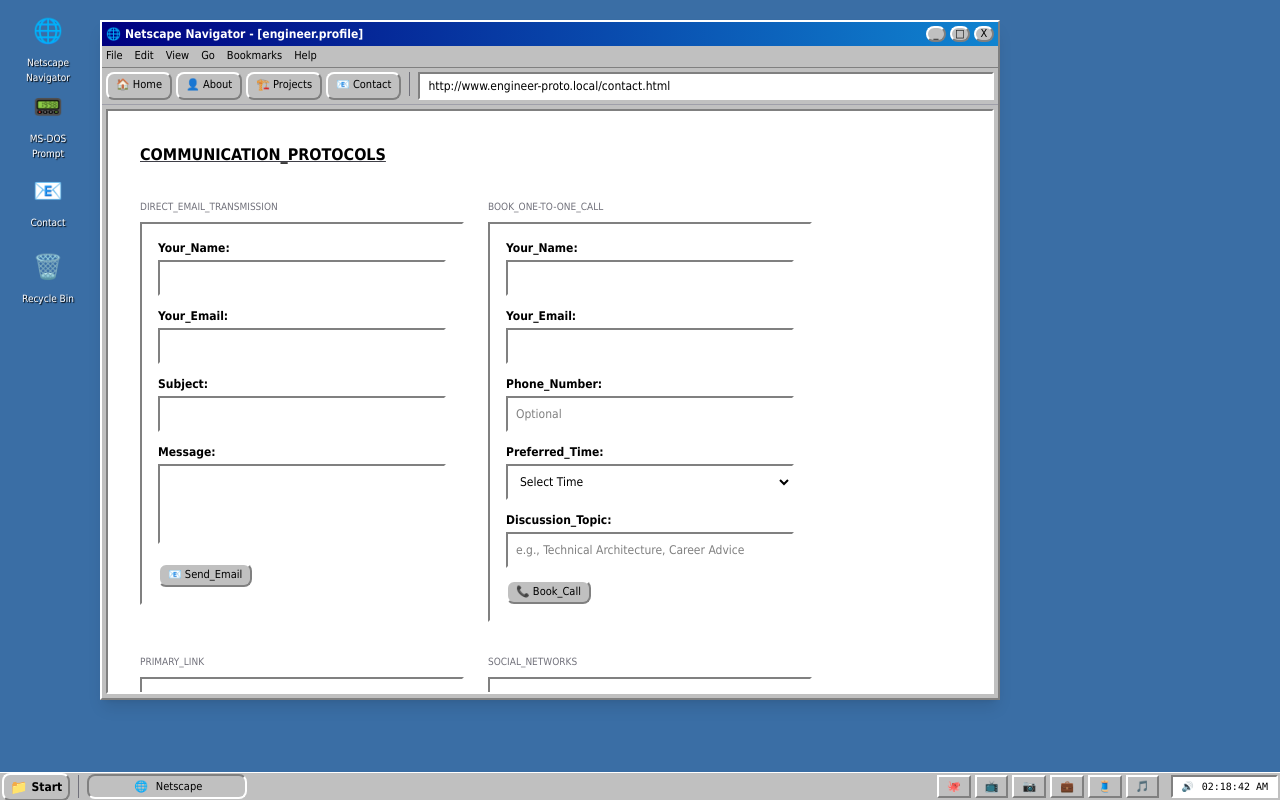
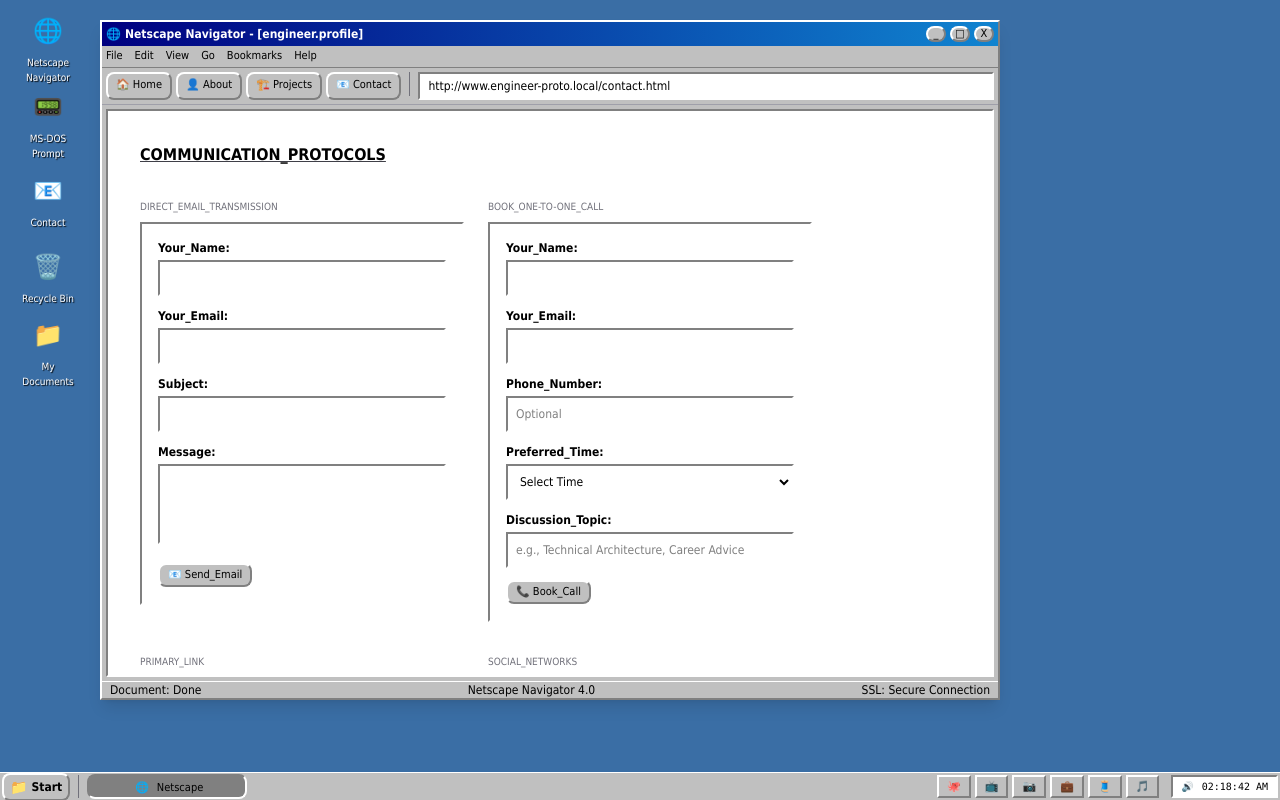
Before and after one commit to shahzaibZakori/Zakori_portfolio, a React (Vite) app: page / in a window 1280 px wide. Both pictures are taken after a click on the element "📧 Contact". Built offline with nearby package versions, Linux system fonts and the light colour scheme.

Commit message:
some addition

```diff
--- a/index.html
+++ b/index.html
@@ -58,6 +58,11 @@
     .win95-button:active, .win95-button.active {
       border-color: var(--win-grey) var(--win-white) var(--win-white) var(--win-grey);
       padding: 3px 7px 1px 9px;
+      background: var(--win-grey);
+    }
+
+    .win95-button:active span, .win95-button.active span {
+      transform: translate(1px, 1px);
     }
 
     .title-bar {
@@ -135,6 +140,7 @@
       transform: rotate(-90deg);
       white-space: nowrap;
       font-size: 14px;
+      margin-bottom: 40px;
     }
 
     .start-menu-items {
@@ -156,6 +162,18 @@
     .start-menu-item:hover {
       background: var(--win-blue);
       color: white;
+    }
+
+    .status-bar {
+      height: 20px;
+      background: var(--win-bg);
+      border-top: 1px solid white;
+      display: flex;
+      justify-content: space-between;
+      align-items: center;
+      padding: 0 8px;
+      font-size: 11px;
+      color: black;
     }
 
     a {
@@ -210,6 +228,55 @@
       color: black;
     }
 
+    /* Retro cursor styles */
+    .win95-button {
+      cursor: default;
+    }
+
+    .win95-button:hover {
+      cursor: default;
+    }
+
+    .desktop-icon {
+      cursor: default;
+    }
+
+    .desktop-icon:hover {
+      cursor: default;
+    }
+
+    .start-menu-item {
+      cursor: default;
+    }
+
+    .start-menu-item:hover {
+      cursor: default;
+    }
+
+    /* Retro selection styles */
+    ::selection {
+      background: #000080;
+      color: white;
+    }
+
+    ::-moz-selection {
+      background: #000080;
+      color: white;
+    }
+
+    .tooltip {
+      position: fixed;
+      background: #ffffe1;
+      border: 1px solid #000000;
+      padding: 4px 8px;
+      font-size: 11px;
+      color: #000000;
+      white-space: nowrap;
+      z-index: 10000;
+      box-shadow: 2px 2px 4px rgba(0,0,0,0.3);
+      pointer-events: none;
+    }
+
   </style>
 <script type="importmap">
 {
--- a/src/App.tsx
+++ b/src/App.tsx
@@ -22,6 +22,13 @@
   const [activeSection, setActiveSection] = useState<Section>(Section.HOME);
   // Defaulting to false so only the Desktop is visible first as requested
   const [isBrowserOpen, setIsBrowserOpen] = useState(false);
+  const [isBrowserMinimized, setIsBrowserMinimized] = useState(false);
+  const [isBrowserMaximized, setIsBrowserMaximized] = useState(false);
+  const [browserPosition, setBrowserPosition] = useState({ top: 20, left: 100 });
+  const [showTooltip, setShowTooltip] = useState<string | null>(null);
+  const [tooltipPosition, setTooltipPosition] = useState({ x: 0, y: 0 });
+  const [browserSize, setBrowserSize] = useState({ width: 'min(900px, 80%)', height: 'min(700px, 85%)' });
+  const [isLoading, setIsLoading] = useState(false);
   const [isTerminalOpen, setIsTerminalOpen] = useState(false);
   const [isStartMenuOpen, setIsStartMenuOpen] = useState(false);
   const [isRebooting, setIsRebooting] = useState(false);
@@ -43,6 +50,10 @@
     // Simulate system shutdown and internal state reset
     setTimeout(() => {
       setIsBrowserOpen(false);
+      setIsBrowserMinimized(false);
+      setIsBrowserMaximized(false);
+      setBrowserPosition({ top: 20, left: 100 });
+      setBrowserSize({ width: 'min(900px, 80%)', height: 'min(700px, 85%)' });
       setIsTerminalOpen(false);
       setActiveSection(Section.HOME);
       setFocusedWindow(null);
@@ -50,11 +61,35 @@
     }, 4000);
   };
 
+  const handleBrowserMinimize = () => {
+    setIsBrowserMinimized(true);
+    setFocusedWindow(null);
+  };
+
+  const handleBrowserMaximize = () => {
+    if (isBrowserMaximized) {
+      // Restore to normal size
+      setIsBrowserMaximized(false);
+      setBrowserPosition({ top: 20, left: 100 });
+      setBrowserSize({ width: 'min(900px, 80%)', height: 'min(700px, 85%)' });
+    } else {
+      // Maximize
+      setIsBrowserMaximized(true);
+      setBrowserPosition({ top: 0, left: 0 });
+      setBrowserSize({ width: '100vw', height: 'calc(100vh - 28px)' });
+    }
+  };
+
   const navigate = (section: Section) => {
+    setIsLoading(true);
+    setTimeout(() => {
       setActiveSection(section);
       setIsBrowserOpen(true);
+      setIsBrowserMinimized(false);
       setFocusedWindow('browser');
       setIsStartMenuOpen(false);
+      setIsLoading(false);
+    }, 800); // Simulate loading time
   };
 
   if (isRebooting) {
@@ -87,23 +122,80 @@
 
         {/* Desktop Icons */}
         <div className="flex flex-col z-0">
-          <div className="desktop-icon" onClick={() => { setIsBrowserOpen(true); setFocusedWindow('browser'); }}>
+          <div
+            className="desktop-icon"
+            onClick={() => { setIsBrowserOpen(true); setFocusedWindow('browser'); }}
+            onMouseEnter={(e) => {
+              setShowTooltip('Netscape Navigator 4.0 - The World Wide Web');
+              setTooltipPosition({ x: e.clientX + 10, y: e.clientY + 10 });
+            }}
+            onMouseLeave={() => setShowTooltip(null)}
+          >
             <div className="icon-box">🌐</div>
             <span className="text-white">Netscape Navigator</span>
           </div>
-          <div className="desktop-icon" onClick={() => { setIsTerminalOpen(true); setFocusedWindow('terminal'); }}>
+          <div
+            className="desktop-icon"
+            onClick={() => { setIsTerminalOpen(true); setFocusedWindow('terminal'); }}
+            onMouseEnter={(e) => {
+              setShowTooltip('MS-DOS Prompt - Command Line Interface');
+              setTooltipPosition({ x: e.clientX + 10, y: e.clientY + 10 });
+            }}
+            onMouseLeave={() => setShowTooltip(null)}
+          >
             <div className="icon-box">📟</div>
             <span className="text-white">MS-DOS Prompt</span>
           </div>
-          <div className="desktop-icon" onClick={() => navigate(Section.CONTACT)}>
+          <div
+            className="desktop-icon"
+            onClick={() => navigate(Section.CONTACT)}
+            onMouseEnter={(e) => {
+              setShowTooltip('Contact Information and Communication');
+              setTooltipPosition({ x: e.clientX + 10, y: e.clientY + 10 });
+            }}
+            onMouseLeave={() => setShowTooltip(null)}
+          >
             <div className="icon-box">📧</div>
             <span className="text-white">Contact</span>
           </div>
-          <div className="desktop-icon" onClick={() => navigate(Section.FAILURES)}>
+          <div
+            className="desktop-icon"
+            onClick={() => navigate(Section.FAILURES)}
+            onMouseEnter={(e) => {
+              setShowTooltip('Recycle Bin - Contains deleted files');
+              setTooltipPosition({ x: e.clientX + 10, y: e.clientY + 10 });
+            }}
+            onMouseLeave={() => setShowTooltip(null)}
+          >
             <div className="icon-box">🗑️</div>
             <span className="text-white">Recycle Bin</span>
           </div>
+          <div
+            className="desktop-icon"
+            onDoubleClick={() => navigate(Section.PROJECTS)}
+            onMouseEnter={(e) => {
+              setShowTooltip('My Documents - Double-click to open');
+              setTooltipPosition({ x: e.clientX + 10, y: e.clientY + 10 });
+            }}
+            onMouseLeave={() => setShowTooltip(null)}
+          >
+            <div className="icon-box">📁</div>
+            <span className="text-white">My Documents</span>
           </div>
+        </div>
+
+        {/* Retro Tooltip */}
+        {showTooltip && (
+          <div
+            className="tooltip"
+            style={{
+              left: `${tooltipPosition.x}px`,
+              top: `${tooltipPosition.y}px`
+            }}
+          >
+            {showTooltip}
+          </div>
+        )}
 
         {/* Centered Name */}
         <div className="absolute inset-0 flex items-center justify-center pointer-events-none z-0">
@@ -111,14 +203,14 @@
             Shahzaib Zakori
           </div>
         </div>
-        {isBrowserOpen && (
+        {isBrowserOpen && !isBrowserMinimized && (
           <div
             className={`win95-border absolute flex flex-col shadow-lg transition-all ${focusedWindow === 'browser' ? 'z-50' : 'z-10'}`}
             style={{
-              top: '20px',
-              left: '100px',
-              width: 'min(900px, 80%)',
-              height: 'min(700px, 85%)',
+              top: `${browserPosition.top}px`,
+              left: `${browserPosition.left}px`,
+              width: browserSize.width,
+              height: browserSize.height,
             }}
             onClick={(e) => { e.stopPropagation(); setFocusedWindow('browser'); }}
           >
@@ -128,9 +220,27 @@
                 <span>Netscape Navigator - [engineer.profile]</span>
               </div>
               <div className="flex gap-1">
-                <button onClick={() => setIsBrowserOpen(false)} className="win95-button w-4 h-4 p-0">_</button>
-                <button className="win95-button w-4 h-4 p-0">□</button>
-                <button onClick={() => setIsBrowserOpen(false)} className="win95-button w-4 h-4 p-0 font-bold">X</button>
+                <button
+                  onClick={handleBrowserMinimize}
+                  className="win95-button w-4 h-4 p-0"
+                  title="Minimize"
+                >
+                  _
+                </button>
+                <button
+                  onClick={handleBrowserMaximize}
+                  className="win95-button w-4 h-4 p-0"
+                  title={isBrowserMaximized ? "Restore" : "Maximize"}
+                >
+                  {isBrowserMaximized ? '❐' : '□'}
+                </button>
+                <button
+                  onClick={() => setIsBrowserOpen(false)}
+                  className="win95-button w-4 h-4 p-0 font-bold"
+                  title="Close"
+                >
+                  X
+                </button>
               </div>
             </div>
             <div className="menu-bar">
@@ -156,6 +266,21 @@
             </div>
             {/* White content area with explicit black text */}
             <div className="grow bg-white win95-inset m-1 overflow-auto p-8 text-black">
+              {isLoading ? (
+                <div className="flex flex-col items-center justify-center h-full">
+                  <div className="text-center">
+                    <div className="text-4xl mb-4">🌐</div>
+                    <div className="text-lg font-bold mb-2">Connecting to engineer-proto.local...</div>
+                    <div className="text-sm text-zinc-600 mb-4">Looking up host...</div>
+                    <div className="flex space-x-1">
+                      <div className="w-2 h-2 bg-blue-500 rounded-full animate-bounce"></div>
+                      <div className="w-2 h-2 bg-blue-500 rounded-full animate-bounce" style={{animationDelay: '0.1s'}}></div>
+                      <div className="w-2 h-2 bg-blue-500 rounded-full animate-bounce" style={{animationDelay: '0.2s'}}></div>
+                    </div>
+                  </div>
+                </div>
+              ) : (
+                <>
                   {activeSection === Section.HOME && <Home onNavigate={navigate} />}
                   {activeSection === Section.ABOUT && <About />}
                   {activeSection === Section.PROJECTS && <DeepDive />}
@@ -163,6 +288,14 @@
                   {activeSection === Section.FAILURES && <Failures />}
                   {activeSection === Section.ARCHIVE && <Archive />}
                   {activeSection === Section.CONTACT && <Contact />}
+                </>
+              )}
+            </div>
+            {/* Status Bar */}
+            <div className="status-bar">
+              <span className="text-xs">{isLoading ? 'Transferring data from engineer-proto.local...' : 'Document: Done'}</span>
+              <span className="text-xs">Netscape Navigator 4.0</span>
+              <span className="text-xs">{isLoading ? 'Connecting...' : 'SSL: Secure Connection'}</span>
             </div>
           </div>
         )}
@@ -219,7 +352,11 @@
         {isBrowserOpen && (
           <button
             className={`win95-button flex-1 max-w-40 justify-start px-2 ${focusedWindow === 'browser' ? 'active' : ''}`}
-            onClick={() => { setIsBrowserOpen(true); setFocusedWindow('browser'); }}
+            onClick={() => {
+              setIsBrowserOpen(true);
+              setIsBrowserMinimized(false);
+              setFocusedWindow('browser');
+            }}
           >
             <span className="mr-2">🌐</span> <span className="truncate text-black">Netscape</span>
           </button>
```
Lines whose indentation alone changed are shown as unchanged.
